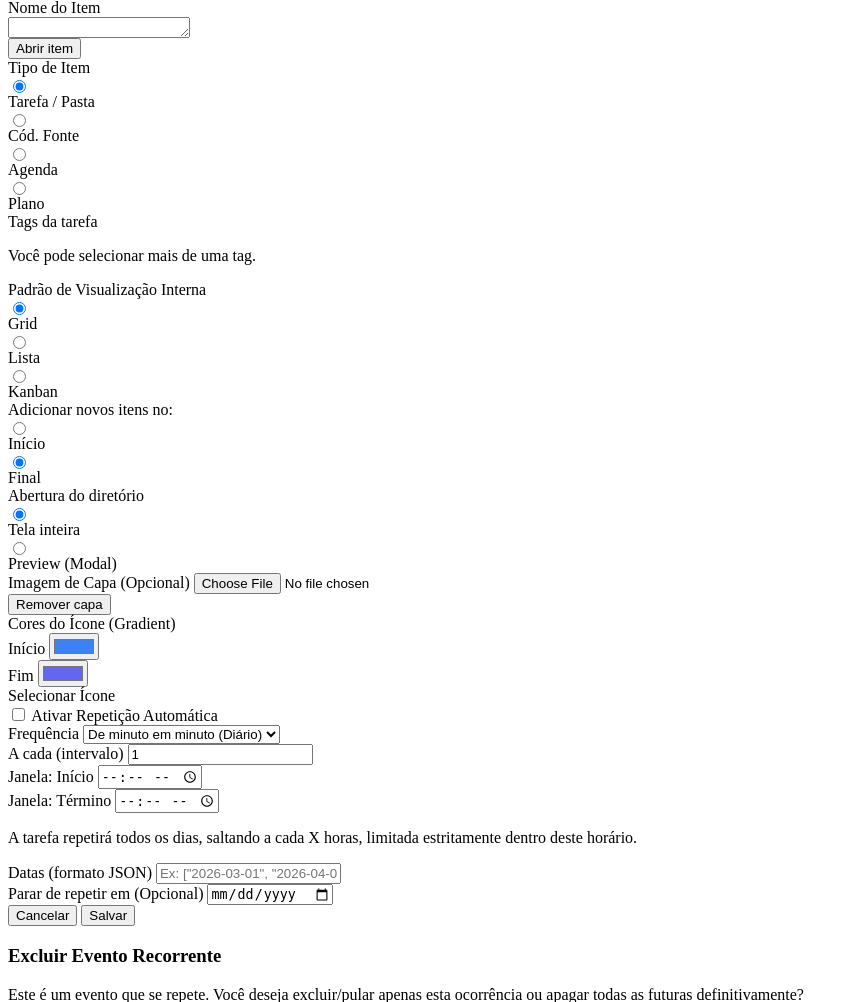
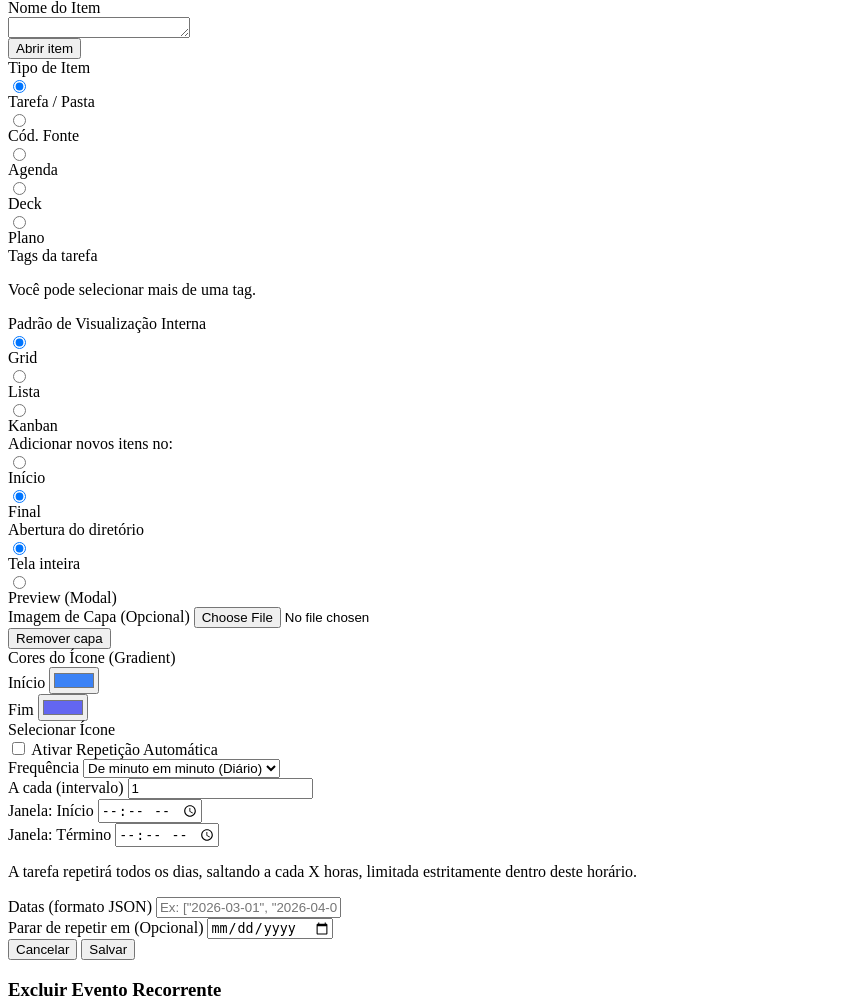
Before and after one commit to lirousme/gluon, a PHP site: page /schedule/partials/content in a window 1280 px wide. Shown: the part 684-1686 px from the top of the page, without its empty margins (0-858 px from the left). Run offline with PHP 8.4, Linux system fonts and the light colour scheme.

Commit message:
Permite criar deck de flashcards na modal da agenda

```diff
--- a/views/schedule/partials/content.php
+++ b/views/schedule/partials/content.php
@@ -157,7 +157,7 @@
                 <div id="tab-config" class="hidden p-6 overflow-y-auto flex-1">
                     <div id="typeSelectorContainer" class="mb-5">
                         <label class="block text-sm font-medium text-slate-300 mb-2">Tipo de Item</label>
-                        <div class="grid grid-cols-2 sm:grid-cols-4 gap-2">
+                        <div class="grid grid-cols-2 sm:grid-cols-5 gap-2">
                             <label class="cursor-pointer" onclick="scheduleApp.handleTypeChange(0)">
                                 <input type="radio" name="itemType" value="0" class="peer hidden type-radio" checked>
                                 <div class="border border-slate-600 bg-slate-800 text-slate-400 rounded-lg p-2 text-center transition-all hover:bg-slate-700">
@@ -174,6 +174,12 @@
                                 <input type="radio" name="itemType" value="2" class="peer hidden type-radio">
                                 <div class="border border-slate-600 bg-slate-800 text-slate-400 rounded-lg p-2 text-center transition-all hover:bg-slate-700">
                                     <i class="fa-solid fa-calendar-days block text-lg mb-1"></i><span class="text-[11px] font-medium leading-tight block">Agenda</span>
+                                </div>
+                            </label>
+                            <label class="cursor-pointer" onclick="scheduleApp.handleTypeChange(4)">
+                                <input type="radio" name="itemType" value="4" class="peer hidden type-radio">
+                                <div class="border border-slate-600 bg-slate-800 text-slate-400 rounded-lg p-2 text-center transition-all hover:bg-slate-700">
+                                    <i class="fa-solid fa-layer-group block text-lg mb-1"></i><span class="text-[11px] font-medium leading-tight block">Deck</span>
                                 </div>
                             </label>
 
```
Also changed, not shown: views/schedule/partials/script.php (+6 -1 lines).
